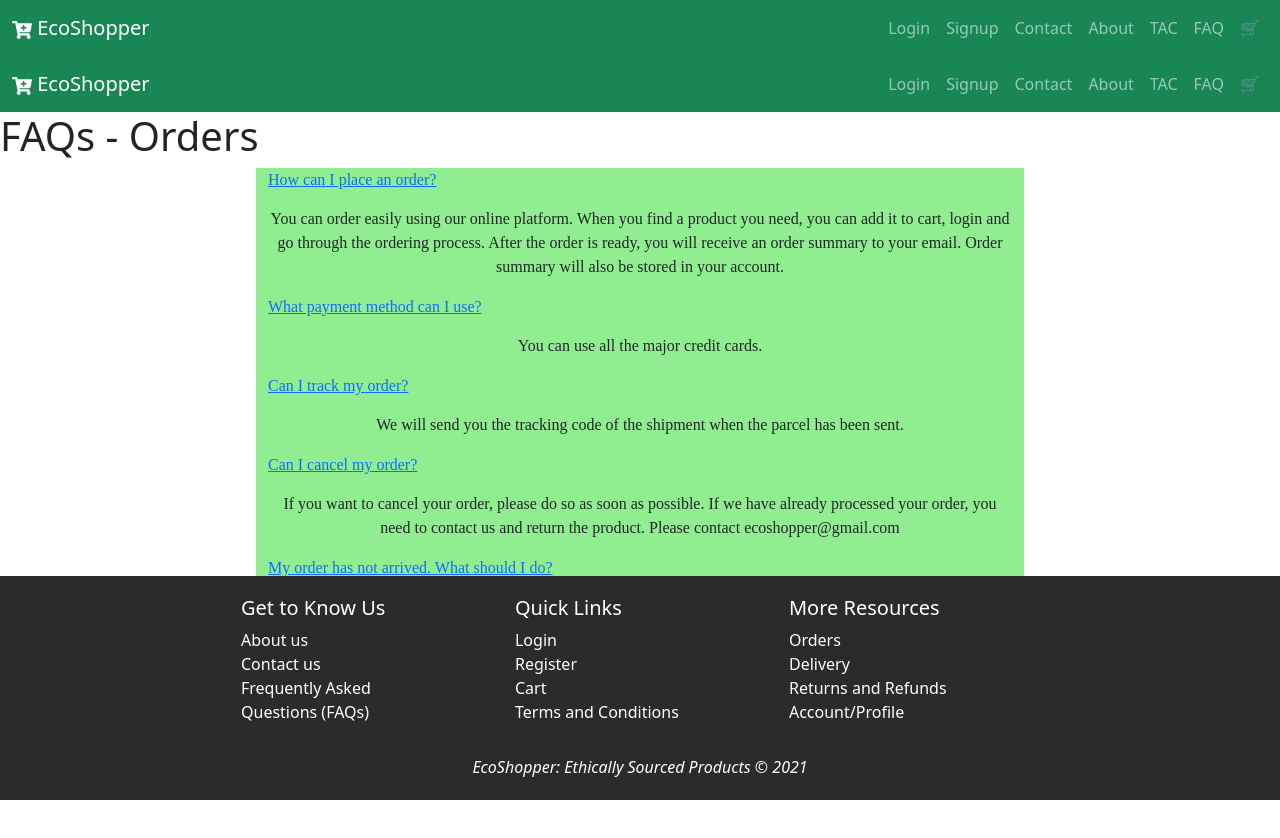
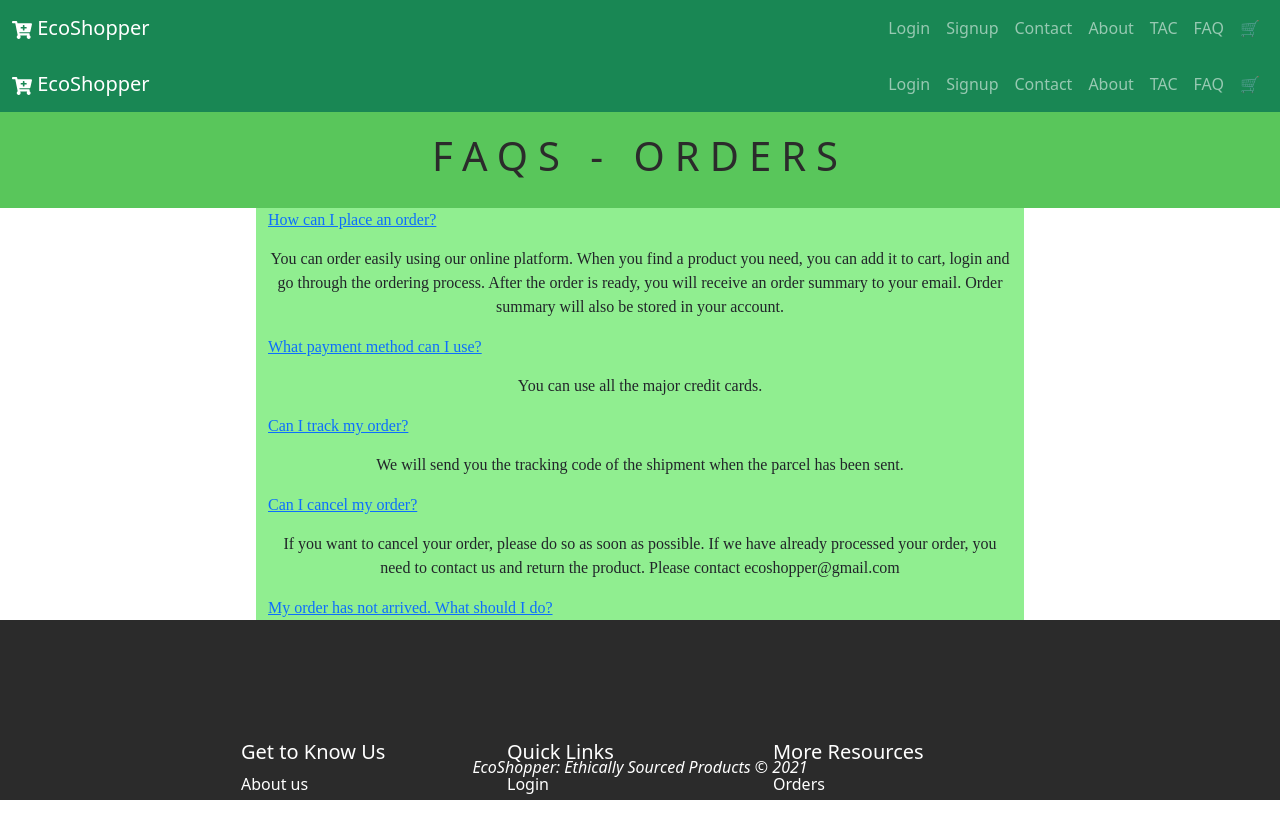
Before and after one commit to Noor-Alina/COMP3340-Project, a React (Create React App) app: page /Orders in a window 1280 px wide. Shown: the top 838 px of the page. Before the commit the page ends 800 px from the top, so only its background shows below. Built offline with nearby package versions, Linux system fonts and the light colour scheme; no server answers.

Commit message:
adding styles for faq landing page

```diff
--- a/src/index.css
+++ b/src/index.css
@@ -189,3 +189,57 @@ section {
   padding: 8px 12px;
   font-size: 20px;
 }
+
+/* AN */
+.title {
+  padding: 20px;
+  text-align: center;
+  background: #59c65b;
+  color: #3c403d;
+  font-size: 30px;
+
+}
+
+h1 {
+  color: #2b2b2b;
+  text-transform: uppercase;
+  text-align: center;
+  letter-spacing: 10px;
+}
+
+h2 {
+  color: #3696dc;
+  text-align: center;
+  letter-spacing: 2px;
+  font-size:large;
+}
+
+p {
+  font-size: 16px;
+  line-height: 24px;
+}
+
+.row{
+  height: 1em;
+  width: 100%;
+  margin:  auto;
+  display: flex;
+  padding-top: 100px;
+  justify-content: center;
+}
+
+.column {
+  margin: 25px 15px 25px;
+  box-shadow: 0 1px 3px rgba(0,0,0,0.12), 0 1px 2px rgba(0,0,0,0.24);
+  background: #ffffff;
+  border-radius: 10px;
+  flex-basis: 33%;
+  height: 120px;
+
+
+}
+
+.block{
+  padding: 15px 25px;
+  background-color: #f7f7f7;
+}
```
